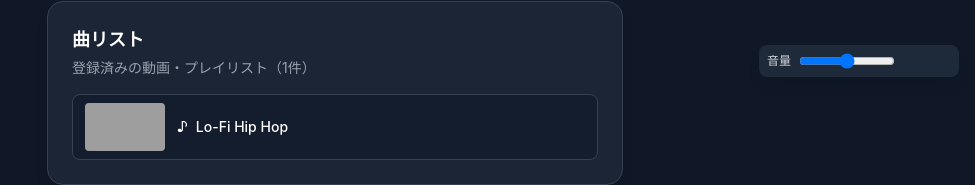
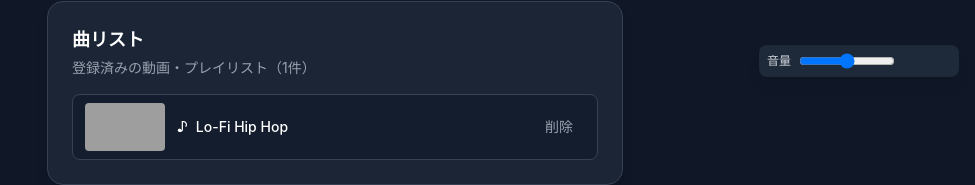
Before and after one commit to takato0718/pomodoro, a React (Vite) app: page / in a window 1280 px wide. Shown: the part 707-892 px from the top of the page, without its empty margins (305-1280 px from the left). Built offline with nearby package versions, Linux system fonts and the light colour scheme; grey boxes are pictures that could not be loaded.

Commit message:
削除ボタン追加

```diff
--- a/src/App.jsx
+++ b/src/App.jsx
@@ -63,6 +63,15 @@ function App() {
     [setPlaylist],
   );
 
+  const handleRemoveTrack = useCallback(
+    (index) => {
+      const result = window.confirm('本当に削除しますか？');
+      if (!result) return;
+      setPlaylist((prev) => prev.filter((_, i) => i !== index));
+    },
+    [setPlaylist],
+  );
+
   const videoId = getActiveVideoId(playlist);
 
   return (
@@ -82,7 +91,7 @@ function App() {
         reset={reset}
       />
       <PlaylistForm onAddTrack={handleAddTrack} />
-      <TrackList tracks={playlist} />
+      <TrackList tracks={playlist} onRemoveTrack={handleRemoveTrack} />
       <Player
         isRunning={isRunning}
         mode={mode}
--- a/src/components/TrackList.jsx
+++ b/src/components/TrackList.jsx
@@ -8,9 +8,9 @@ const TRACK_TYPE_ICONS = {
 
 /**
  * 曲リストの1項目
- * @param {{ track: { type: string, id: string, title: string } }} props
+ * @param {{ track: { type: string, id: string, title: string }, index: number, onRemove: (index: number) => void }} props
  */
-function TrackListItem({ track }) {
+function TrackListItem({ track, index, onRemove }) {
   const icon = TRACK_TYPE_ICONS[track.type] ?? '♪';
   const isVideo = track.type === TRACK_TYPES.VIDEO;
 
@@ -37,15 +37,24 @@ function TrackListItem({ track }) {
           <span className="truncate">{track.title}</span>
         </p>
       </div>
+
+      <button
+        type="button"
+        onClick={() => onRemove(index)}
+        aria-label={`「${track.title}」を削除`}
+        className="shrink-0 rounded-lg px-3 py-1.5 text-sm text-gray-400 transition hover:bg-red-900/40 hover:text-red-400"
+      >
+        削除
+      </button>
     </li>
   );
 }
 
 /**
  * 登録済み曲リストの表示
- * @param {{ tracks: Array<{ type: string, id: string, title: string }> }} props
+ * @param {{ tracks: Array<{ type: string, id: string, title: string }>, onRemoveTrack: (index: number) => void }} props
  */
-function TrackList({ tracks }) {
+function TrackList({ tracks, onRemoveTrack }) {
   return (
     <section className="mt-6 w-full max-w-xl rounded-2xl border border-gray-700 bg-gray-800/80 p-6 shadow-lg">
       <h2 className="mb-1 text-lg font-semibold text-white">曲リスト</h2>
@@ -61,6 +70,8 @@ function TrackList({ tracks }) {
             <TrackListItem
               key={`${track.type}-${track.id}-${index}`}
               track={track}
+              index={index}
+              onRemove={onRemoveTrack}
             />
           ))}
         </ul>
```
